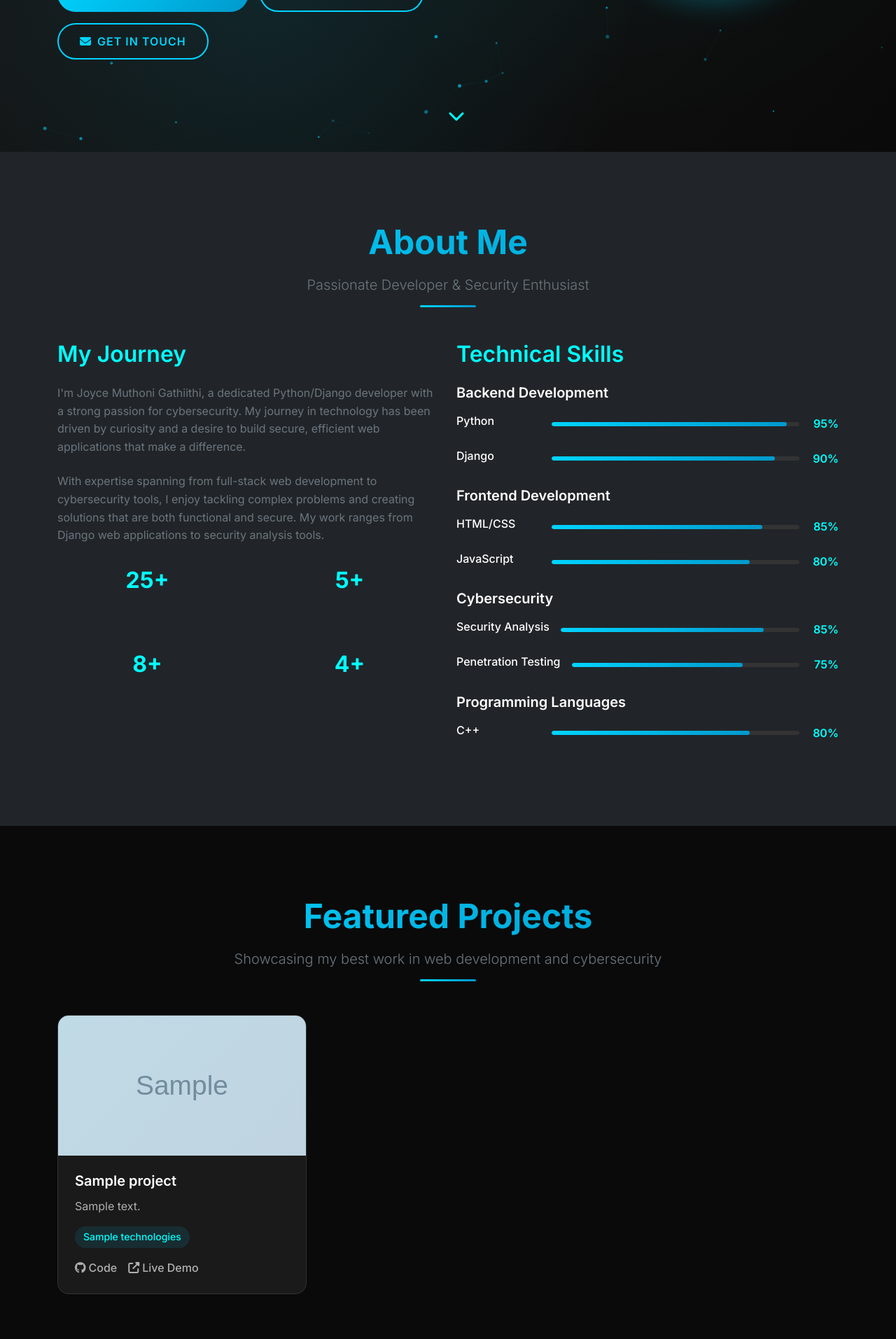
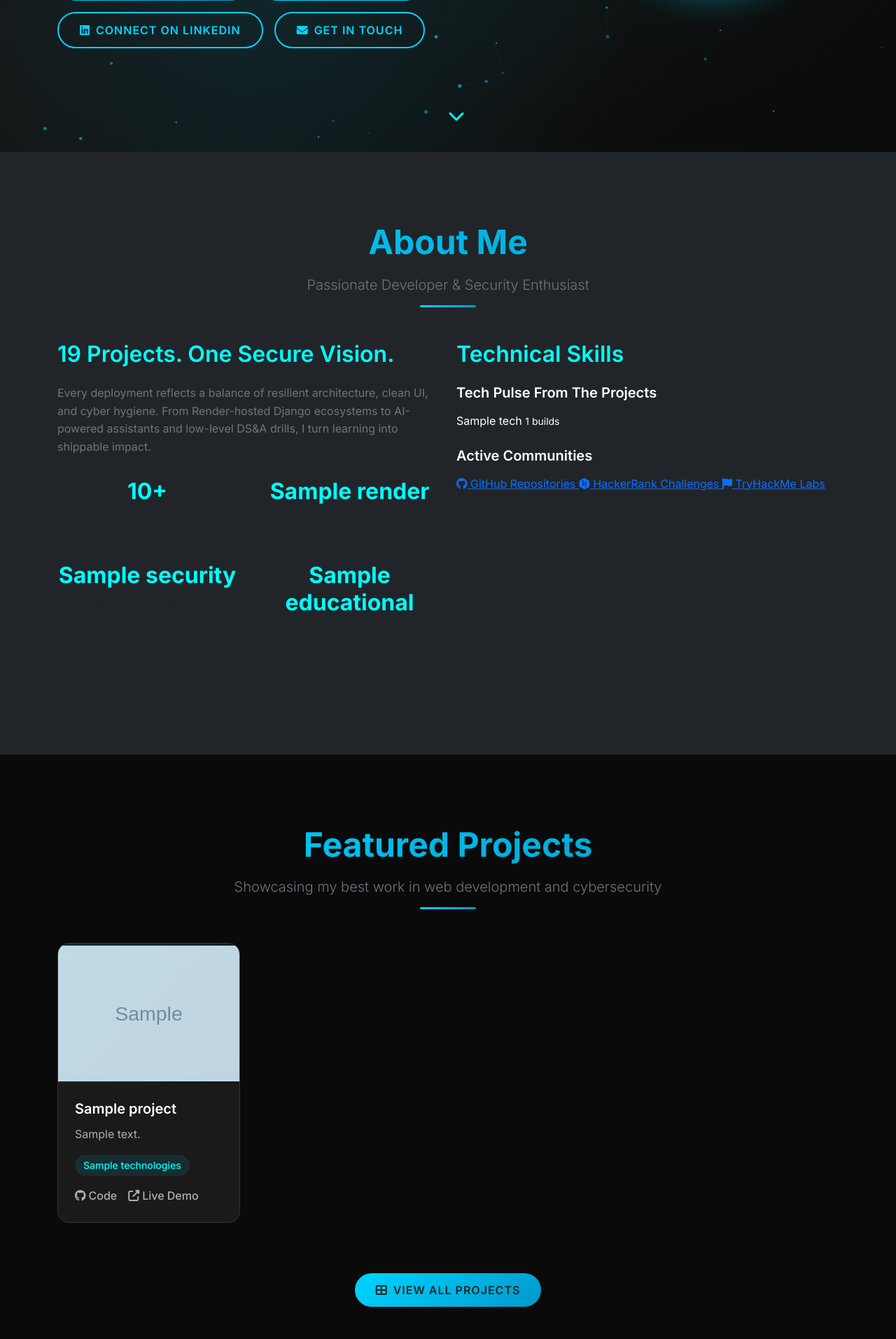
Before and after one commit to MuthoniGathiithi/Muthoni-Gathiithi-Personal-Website, a Django app: template templates/main/home.html in a window 1280 px wide. Shown: the part 583-2496 px from the top of the page at 70% size. Run offline with Django 4.2, Linux system fonts and the light colour scheme; the template is opened without the code that fills it: most values are stand-ins (such as "Sample title", 1, 10 or a date in 2020); grey boxes marked "Sample" are stand-in pictures.

Commit message:
feat: rewrite hero, metrics, featured cards, and specialization sections to showcase all 19 projects and external links.

```diff
--- a/templates/main/home.html
+++ b/templates/main/home.html
@@ -20,9 +20,8 @@
                         I'm a <span class="typing-animation text-accent">Python/Django Developer</span>
                     </p>
                     <p class="fs-5 text-secondary mb-5">
-                        Passionate about building secure web applications and exploring the fascinating intersection
-                        of development and cybersecurity. I create robust Django applications, develop security tools,
-                        and share knowledge through educational content.
+                        19 open-source builds later, I design security-first Django platforms, automation assistants,
+                        and learning sandboxes that ship to Render and GitHub with clean documentation.
                     </p>
                     <div class="d-flex flex-wrap gap-3">
                         <a href="{% url 'main:projects' %}" class="btn btn-primary-custom">
@@ -30,6 +29,9 @@
                         </a>
                         <a href="https://github.com/MuthoniGathiithi" target="_blank" class="btn btn-outline-custom">
                             <i class="fab fa-github me-2"></i>GitHub Profile
+                        </a>
+                        <a href="https://linkedin.com/in/muthoni-gathiithi" target="_blank" class="btn btn-outline-custom">
+                            <i class="fab fa-linkedin me-2"></i>Connect on LinkedIn
                         </a>
                         <a href="{% url 'main:contact' %}" class="btn btn-outline-custom">
                             <i class="fas fa-envelope me-2"></i>Get In Touch
@@ -64,34 +66,28 @@
         <div class="row">
             <div class="col-lg-6 mb-5" data-aos="fade-right">
                 <div class="about-content">
-                    <h3 class="text-accent mb-4">My Journey</h3>
+                    <h3 class="text-accent mb-4">19 Projects. One Secure Vision.</h3>
                     <p class="text-secondary mb-4">
-                        I'm Joyce Muthoni Gathiithi, a dedicated Python/Django developer with a strong passion for
-                        cybersecurity. My journey in technology has been driven by curiosity and a desire to build
-                        secure, efficient web applications that make a difference.
+                        Every deployment reflects a balance of resilient architecture, clean UI, and cyber hygiene.
+                        From Render-hosted Django ecosystems to AI-powered assistants and low-level DS&A drills,
+                        I turn learning into shippable impact.
                     </p>
-                    <p class="text-secondary mb-4">
-                        With expertise spanning from full-stack web development to cybersecurity tools, I enjoy
-                        tackling complex problems and creating solutions that are both functional and secure.
-                        My work ranges from Django web applications to security analysis tools.
-                    </p>
-
                     <div class="stats-grid">
                         <div class="stat-item">
-                            <h4 class="text-accent">25+</h4>
-                            <p class="text-muted">Projects Completed</p>
+                            <h4 class="text-accent">{{ project_metrics.total }}+</h4>
+                            <p class="text-muted">Open-Source Builds</p>
                         </div>
                         <div class="stat-item">
-                            <h4 class="text-accent">5+</h4>
-                            <p class="text-muted">Django Applications</p>
+                            <h4 class="text-accent">{{ project_metrics.render }}</h4>
+                            <p class="text-muted">Render Deployments</p>
                         </div>
                         <div class="stat-item">
-                            <h4 class="text-accent">8+</h4>
-                            <p class="text-muted">Security Tools</p>
+                            <h4 class="text-accent">{{ project_metrics.security }}</h4>
+                            <p class="text-muted">Security & AI Tools</p>
                         </div>
                         <div class="stat-item">
-                            <h4 class="text-accent">4+</h4>
-                            <p class="text-muted">Educational Repos</p>
+                            <h4 class="text-accent">{{ project_metrics.educational }}</h4>
+                            <p class="text-muted">Learning Repositories</p>
                         </div>
                     </div>
                 </div>
@@ -102,67 +98,31 @@
                     <h3 class="text-accent mb-4">Technical Skills</h3>
 
                     <div class="skill-category mb-4">
-                        <h5 class="mb-3">Backend Development</h5>
-                        <div class="skill-item-inline">
-                            <span class="skill-name">Python</span>
-                            <div class="skill-progress">
-                                <div class="skill-progress-bar" data-percentage="95"></div>
-                            </div>
-                            <span class="skill-percentage">95%</span>
-                        </div>
-                        <div class="skill-item-inline">
-                            <span class="skill-name">Django</span>
-                            <div class="skill-progress">
-                                <div class="skill-progress-bar" data-percentage="90"></div>
-                            </div>
-                            <span class="skill-percentage">90%</span>
-                        </div>
-                    </div>
-
-                    <div class="skill-category mb-4">
-                        <h5 class="mb-3">Frontend Development</h5>
-                        <div class="skill-item-inline">
-                            <span class="skill-name">HTML/CSS</span>
-                            <div class="skill-progress">
-                                <div class="skill-progress-bar" data-percentage="85"></div>
-                            </div>
-                            <span class="skill-percentage">85%</span>
-                        </div>
-                        <div class="skill-item-inline">
-                            <span class="skill-name">JavaScript</span>
-                            <div class="skill-progress">
-                                <div class="skill-progress-bar" data-percentage="80"></div>
-                            </div>
-                            <span class="skill-percentage">80%</span>
-                        </div>
-                    </div>
-
-                    <div class="skill-category mb-4">
-                        <h5 class="mb-3">Cybersecurity</h5>
-                        <div class="skill-item-inline">
-                            <span class="skill-name">Security Analysis</span>
-                            <div class="skill-progress">
-                                <div class="skill-progress-bar" data-percentage="85"></div>
-                            </div>
-                            <span class="skill-percentage">85%</span>
-                        </div>
-                        <div class="skill-item-inline">
-                            <span class="skill-name">Penetration Testing</span>
-                            <div class="skill-progress">
-                                <div class="skill-progress-bar" data-percentage="75"></div>
-                            </div>
-                            <span class="skill-percentage">75%</span>
+                        <h5 class="mb-3">Tech Pulse From The Projects</h5>
+                        <div class="stack-chips">
+                            {% for tech in stack_snapshot %}
+                                <span class="stack-chip">
+                                    <span>{{ tech.name }}</span>
+                                    <small>{{ tech.count }} builds</small>
+                                </span>
+                            {% empty %}
+                                <span class="text-muted">Stack data populates once projects are added.</span>
+                            {% endfor %}
                         </div>
                     </div>
 
                     <div class="skill-category">
-                        <h5 class="mb-3">Programming Languages</h5>
-                        <div class="skill-item-inline">
-                            <span class="skill-name">C++</span>
-                            <div class="skill-progress">
-                                <div class="skill-progress-bar" data-percentage="80"></div>
-                            </div>
-                            <span class="skill-percentage">80%</span>
+                        <h5 class="mb-3">Active Communities</h5>
+                        <div class="link-grid">
+                            <a href="https://github.com/MuthoniGathiithi" target="_blank" class="stack-link">
+                                <i class="fab fa-github"></i> GitHub Repositories
+                            </a>
+                            <a href="https://www.hackerrank.com/profile/gathiithijoyce74" target="_blank" class="stack-link">
+                                <i class="fab fa-hackerrank"></i> HackerRank Challenges
+                            </a>
+                            <a href="https://tryhackme.com/p/MuthoniGathiithi" target="_blank" class="stack-link">
+                                <i class="fas fa-flag"></i> TryHackMe Labs
+                            </a>
                         </div>
                     </div>
                 </div>
@@ -181,7 +141,7 @@
 
         <div class="row">
             {% for project in featured_projects %}
-            <div class="col-lg-4 col-md-6 mb-4" data-aos="fade-up" data-aos-delay="{{ forloop.counter0|add:100 }}">
+            <div class="col-lg-3 col-md-6 mb-4" data-aos="fade-up" data-aos-delay="{{ forloop.counter0|add:100 }}">
                 <div class="project-card">
                     <div class="project-image">
                         {% if project.image %}
@@ -240,61 +200,24 @@
 
         <div class="row">
             <div class="col-lg-4 col-md-6 mb-4" data-aos="fade-up" data-aos-delay="100">
+            {% for specialization in specializations %}
+            <div class="col-lg-4 col-md-6 mb-4" data-aos="fade-up">
                 <div class="card-custom text-center">
                     <div class="specialization-icon mb-3">
-                        <i class="fab fa-python fa-3x text-accent"></i>
+                        <span class="badge bg-primary">{{ specialization.count }} projects</span>
                     </div>
-                    <h4 class="mb-3">Django Development</h4>
+                    <h4 class="mb-3">{{ specialization.title }}</h4>
                     <p class="text-secondary">
-                        Building robust, scalable web applications with Django. From authentication systems
-                        to complex business logic, I create solutions that work.
+                        {{ specialization.description }}
                     </p>
                     <ul class="list-unstyled text-start mt-3">
-                        <li><i class="fas fa-check text-accent me-2"></i>Full Authentication Systems</li>
-                        <li><i class="fas fa-check text-accent me-2"></i>CRUD Applications</li>
-                        <li><i class="fas fa-check text-accent me-2"></i>API Development</li>
-                        <li><i class="fas fa-check text-accent me-2"></i>Database Design</li>
+                        {% for title in specialization.projects %}
+                            <li><i class="fas fa-check text-accent me-2"></i>{{ title }}</li>
+                        {% endfor %}
                     </ul>
                 </div>
             </div>
-
-            <div class="col-lg-4 col-md-6 mb-4" data-aos="fade-up" data-aos-delay="200">
-                <div class="card-custom text-center">
-                    <div class="specialization-icon mb-3">
-                        <i class="fas fa-shield-alt fa-3x text-accent"></i>
-                    </div>
-                    <h4 class="mb-3">Cybersecurity Tools</h4>
-                    <p class="text-secondary">
-                        Developing security analysis tools and scripts. From password validators to
-                        network monitoring, I build tools that enhance security.
-                    </p>
-                    <ul class="list-unstyled text-start mt-3">
-                        <li><i class="fas fa-check text-accent me-2"></i>Security Analysis Scripts</li>
-                        <li><i class="fas fa-check text-accent me-2"></i>Password Validation Tools</li>
-                        <li><i class="fas fa-check text-accent me-2"></i>Network Monitoring</li>
-                        <li><i class="fas fa-check text-accent me-2"></i>Encryption Utilities</li>
-                    </ul>
-                </div>
-            </div>
-
-            <div class="col-lg-4 col-md-6 mb-4" data-aos="fade-up" data-aos-delay="300">
-                <div class="card-custom text-center">
-                    <div class="specialization-icon mb-3">
-                        <i class="fas fa-graduation-cap fa-3x text-accent"></i>
-                    </div>
-                    <h4 class="mb-3">Educational Content</h4>
-                    <p class="text-secondary">
-                        Creating beginner-friendly tutorials and practice projects. I believe in sharing
-                        knowledge and helping others learn programming concepts.
-                    </p>
-                    <ul class="list-unstyled text-start mt-3">
-                        <li><i class="fas fa-check text-accent me-2"></i>Python Basics Tutorials</li>
-                        <li><i class="fas fa-check text-accent me-2"></i>C++ Practice Projects</li>
-                        <li><i class="fas fa-check text-accent me-2"></i>Algorithm Implementations</li>
-                        <li><i class="fas fa-check text-accent me-2"></i>Code Documentation</li>
-                    </ul>
-                </div>
-            </div>
+            {% endfor %}
         </div>
     </div>
 </section>
```
